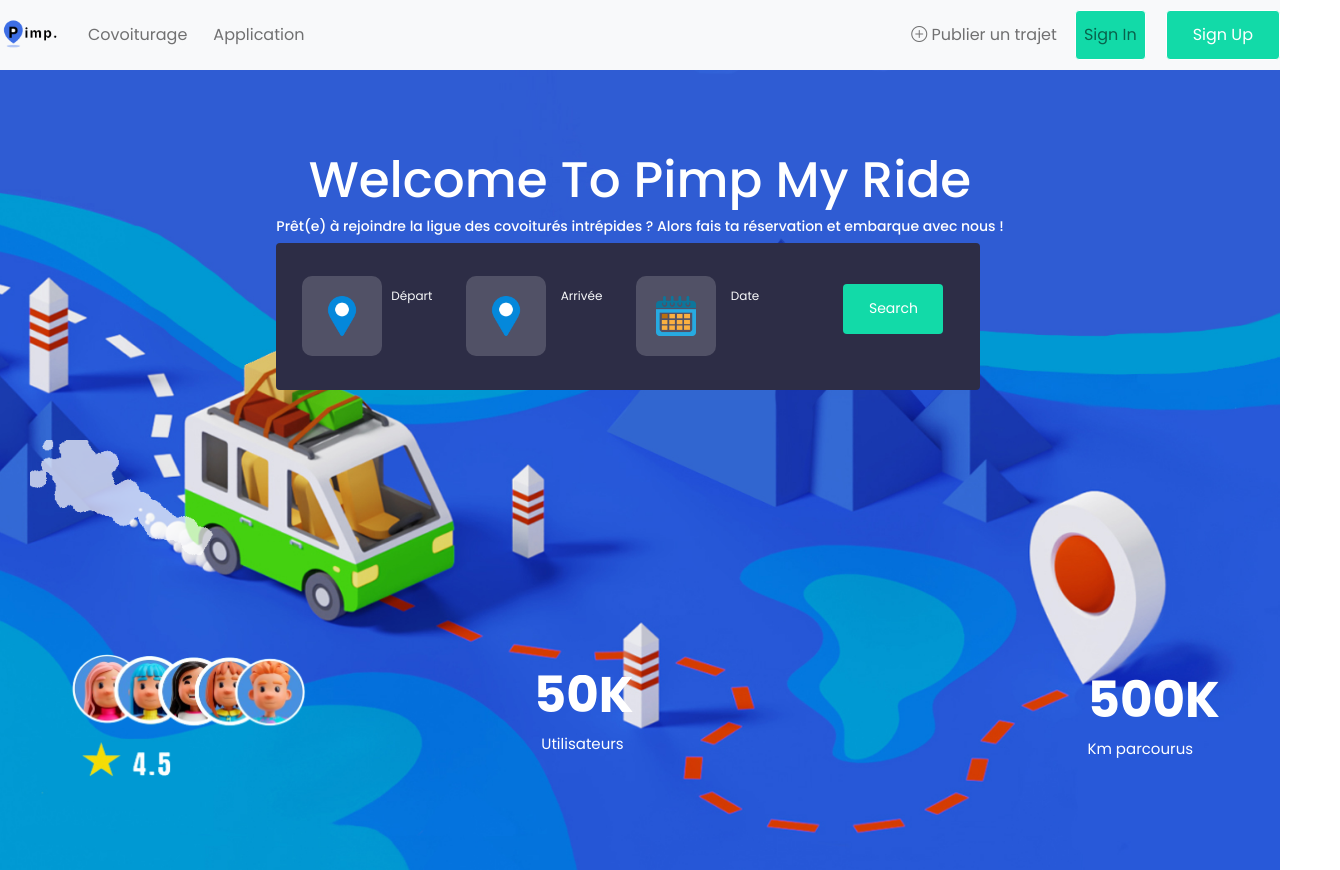
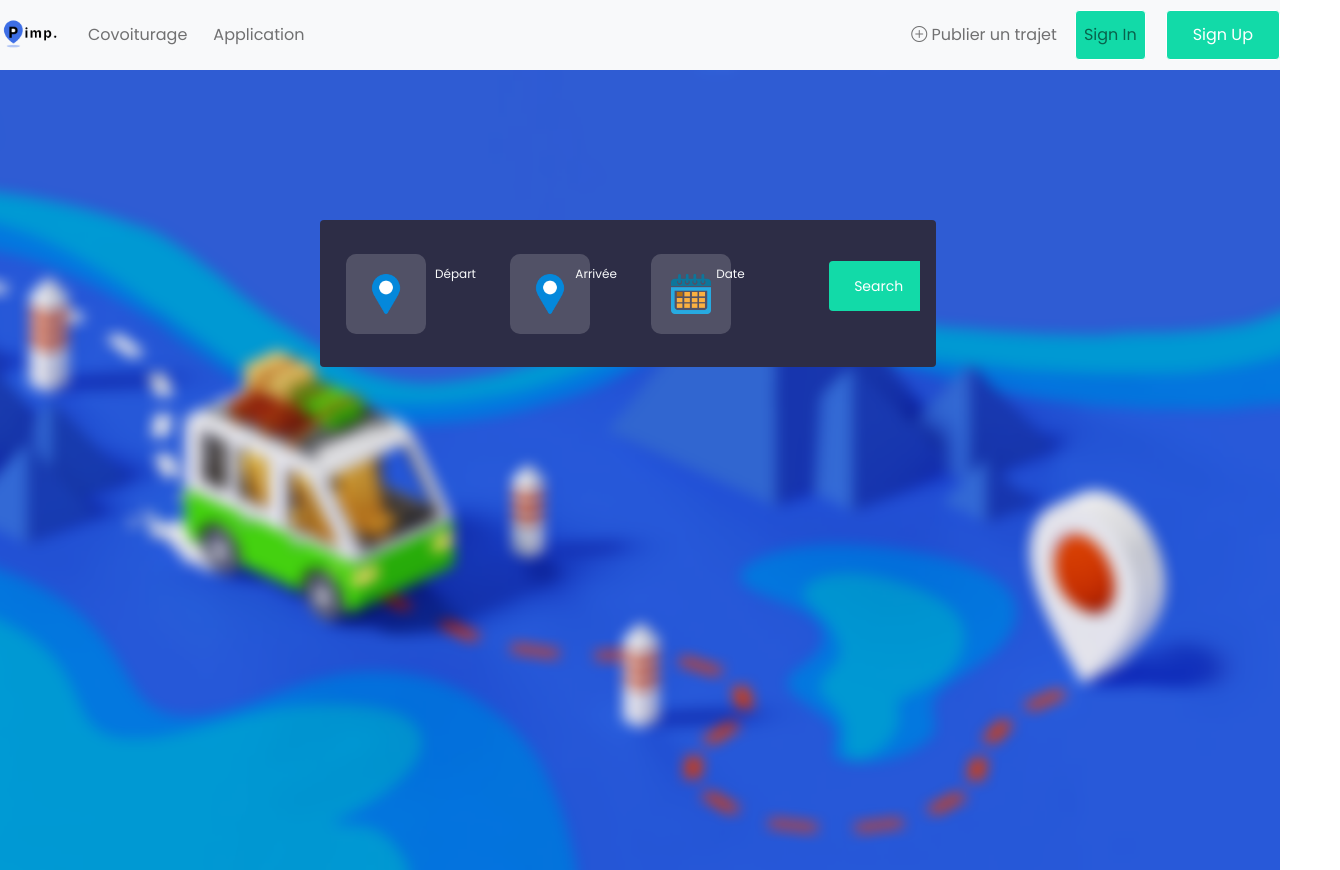
Before and after one commit to DjeelK/Projet_Pimp_My_Ride, a React (Create React App) app: page /covoiturage in a window 1280 px wide. Shown: the whole page, 1340 px wide, since content can reach past the window. Built offline with nearby package versions, Linux system fonts and the light colour scheme.

Commit message:
Search bar espace covoiturage ok, design en cours

```diff
--- a/src/App.jsx
+++ b/src/App.jsx
@@ -3,7 +3,7 @@ import { useDispatch } from 'react-redux';
 // import SignInPageRoute from './routes/SignInPageRoute';
 // import SignUpPageRoute from './routes/SignUpPageRoute';
 // import ApplicationPageRoute from './routes//ApplicationPageRoute';
-import HomePageRoute from './routes/HomePageRoute';
+// import HomePageRoute from './routes/HomePageRoute';
 import CovoituragePageRoute from './routes/CovoituragePageRoute';
 
 
@@ -15,11 +15,11 @@ function App() {
 
   return (
     <div className="App">
-      <HomePageRoute/>
+      {/* <HomePageRoute/> */}
       {/* <ApplicationPageRoute/> */}
       {/* <SignInPageRoute/> */}
       {/* <SignUpPageRoute/> */}
-      {/* <CovoituragePageRoute/> */}
+      <CovoituragePageRoute/>
     </div>
   );
 }
--- a/src/components/CovoituragePage.jsx
+++ b/src/components/CovoituragePage.jsx
@@ -1,20 +1,19 @@
-import React from 'react';
-import NavigationBar from './NavigationBar';
-import SearchBar from '../components/SearchBar';
-import '../css/Covoiturage.css';
-import '../css/SearchBar.css';
+import React from "react";
+import NavigationBar from "./NavigationBar";
+import SearchBar from "../components/SearchBar";
+import "../css/Covoiturage.css";
 
 const CovoituragePage = () => {
   return (
     <div>
       <NavigationBar />
-      <div className="container-covoiturage">
-        {/* <div className="transparent-rectangle">
-          <SearchBar className="search-bar-covoiturage" />
-        </div> */}
-        <SearchBar/>
+      <div className="container-fluid-covoit">
+          <div className="main-content-covoit col-6">
+            <SearchBar />
+          </div>
+        </div>
       </div>
-    </div>
+
   );
 };
 
--- a/src/css/Covoiturage.css
+++ b/src/css/Covoiturage.css
@@ -1,30 +1,14 @@
-.container-covoiturage {
-  background: url('../assets/background_home_flou.jpg') no-repeat center top fixed;
+.container-fluid-covoit {
+  background: url('../assets/background_home_flou.jpg') no-repeat center center fixed;
   background-size: cover;
   height: 100vh;
   display: flex;
   flex-direction: column;
-  justify-content: center;
-  align-items: center;
+  justify-content: center; /* Centrage vertical */
+  align-items: center; /* Centrage horizontal */
+  text-align: center;
 }
 
-.transparent-rectangle {
-  background-color: rgba(255, 255, 255, 0.3);
-  width: 800px; /* Largeur du rectangle transparent */
-  height: 700px;
-  border-radius: 20px;
-  display: flex;
-  flex-direction: column;
-  justify-content: center;
-  align-items: center;
+.main-content-covoit {
+  margin-top: 300px;
 }
-
-.transparent-rectangle h2 {
-  margin-bottom: 20px; /* Marge inférieure pour le titre */
-}
-
-.search-bar-covoiturage {
-  width: 100%;
-  padding: 10px;
-  margin-top: 20px;
-}
```
